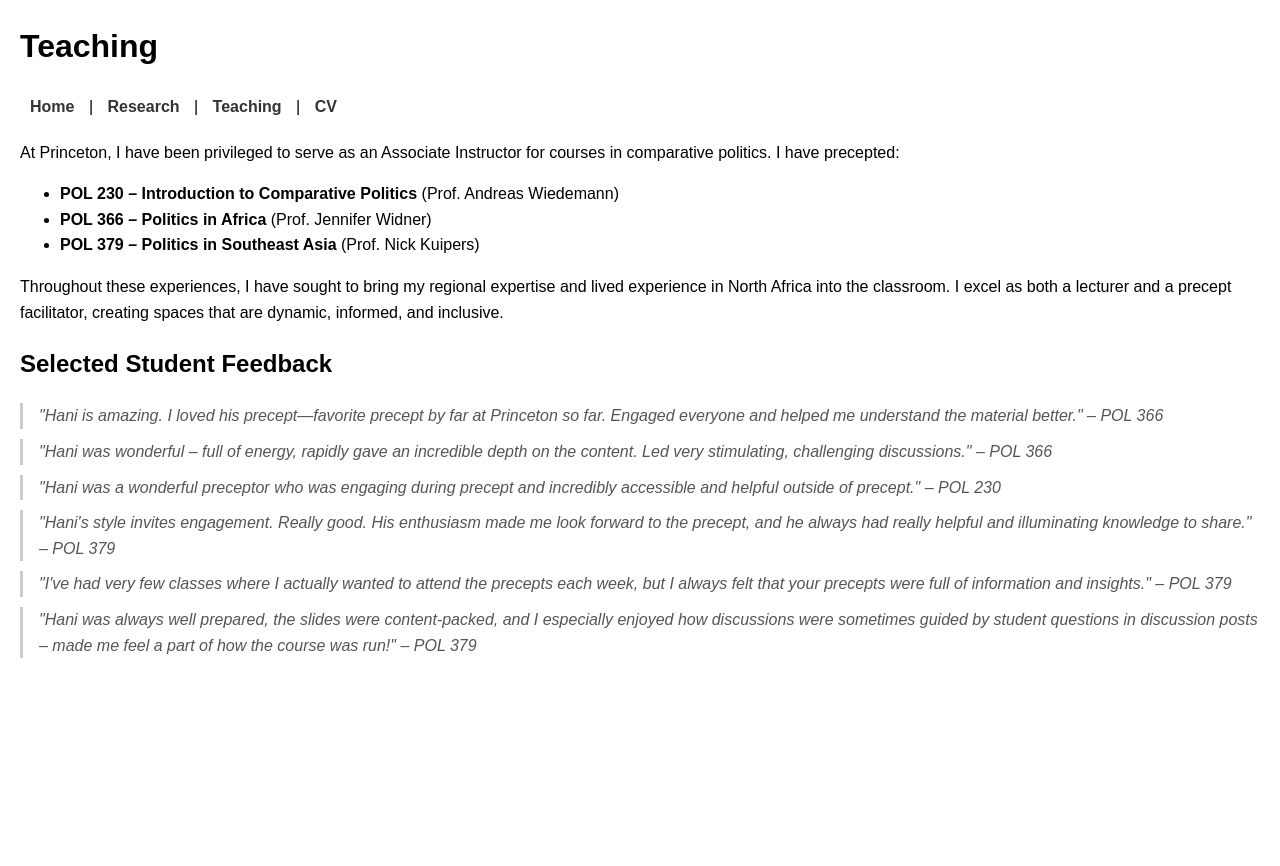
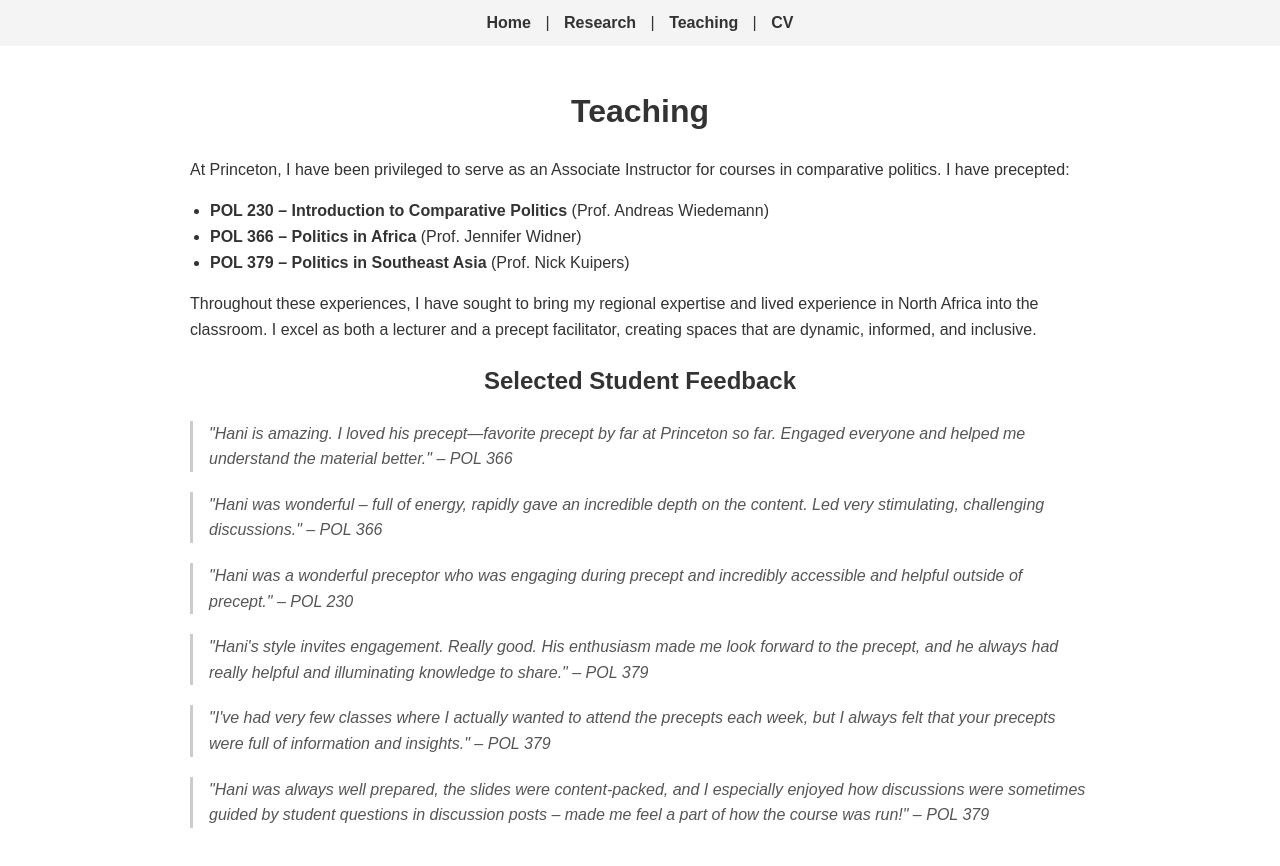
Before and after one commit to hwarith1/hwarith.github.io, a plain HTML site: page teaching.html in a window 1280 px wide. Before the commit the page ends 800 px from the top, so only its background shows below. Drawn offline with Linux system fonts and the light colour scheme.

Commit message:
Update teaching.html

```diff
--- a/teaching.html
+++ b/teaching.html
@@ -5,13 +5,17 @@
   <title>Teaching – Hani Abdel-Warith</title>
   <style>
     body {
+      margin: 0;
       font-family: Arial, sans-serif;
-      margin: 20px;
       line-height: 1.6;
+      color: #333;
+      background: #fff;
     }
 
     nav {
-      margin-bottom: 20px;
+      background: #f4f4f4;
+      padding: 10px 20px;
+      text-align: center;
     }
 
     nav a {
@@ -25,17 +29,31 @@
       text-decoration: underline;
     }
 
+    .container {
+      max-width: 900px;
+      margin: 40px auto;
+      padding: 0 20px;
+    }
+
+    h1, h2 {
+      text-align: center;
+      margin-bottom: 20px;
+    }
+
     blockquote {
-      margin: 10px 0;
+      margin: 20px 0;
       padding-left: 1em;
       border-left: 3px solid #ccc;
       font-style: italic;
       color: #555;
     }
+
+    ul {
+      padding-left: 20px;
+    }
   </style>
 </head>
 <body>
-  <h1>Teaching</h1>
 
   <nav>
     <a href="index.html">Home</a> |
@@ -43,6 +61,9 @@
     <a href="teaching.html">Teaching</a> |
     <a href="cv.html">CV</a>
   </nav>
+
+  <div class="container">
+    <h1>Teaching</h1>
 
     <p>
       At Princeton, I have been privileged to serve as an Associate Instructor for courses in comparative politics. I have precepted:
@@ -64,7 +85,6 @@
       "Hani is amazing. I loved his precept—favorite precept by far at Princeton so far. Engaged everyone and helped me understand the material better." – POL 366
     </blockquote>
 
-
     <blockquote>
       "Hani was wonderful – full of energy, rapidly gave an incredible depth on the content. Led very stimulating, challenging discussions." – POL 366
     </blockquote>
@@ -77,7 +97,6 @@
       "Hani's style invites engagement. Really good. His enthusiasm made me look forward to the precept, and he always had really helpful and illuminating knowledge to share." – POL 379
     </blockquote>
 
-
     <blockquote>
       "I've had very few classes where I actually wanted to attend the precepts each week, but I always felt that your precepts were full of information and insights." – POL 379
     </blockquote>
@@ -85,5 +104,7 @@
     <blockquote>
       "Hani was always well prepared, the slides were content-packed, and I especially enjoyed how discussions were sometimes guided by student questions in discussion posts – made me feel a part of how the course was run!" – POL 379
     </blockquote>
+  </div>
+
 </body>
 </html>
```
Lines whose indentation alone changed are shown as unchanged.
